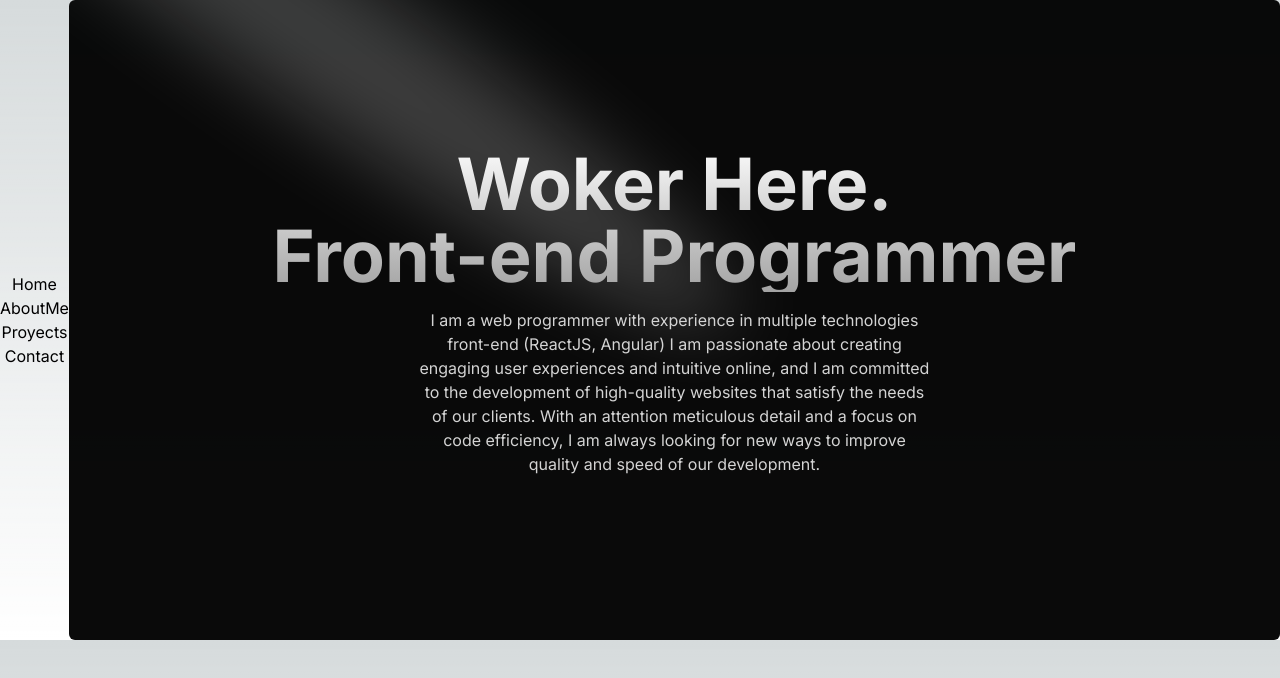
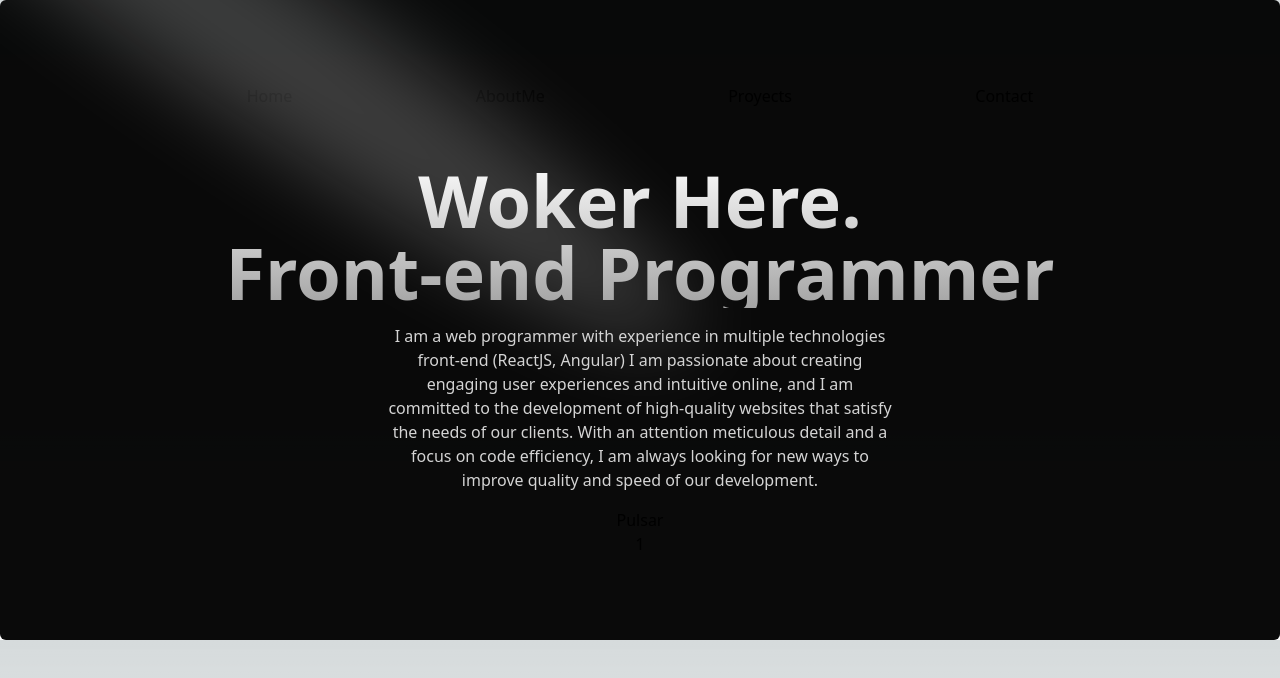
Before and after one commit to woker21/woker, a Next.js app: page / in a window 1280 px wide. Shown: the top 678 px of the page. Built offline with nearby package versions, Linux system fonts and the light colour scheme.

Commit message:
asdasdas

```diff
--- a/app/components/menu.jsx
+++ b/app/components/menu.jsx
@@ -1,10 +1,12 @@
 import Link from 'next/link'
+
 
 
 const Menu = () => {
     return (
     <>
-    <ul>
+    <ul className='flex gap-2.5 w-3/4	justify-around	mb-14	'>
+
         <li>
             <Link href={'/'}>Home</Link>
         </li>
@@ -17,9 +19,8 @@ const Menu = () => {
         <li>
             <Link href={'/contact'}>Contact</Link>
         </li>
-        <li>
 
-        </li>
+
     </ul>
     </>
     );
--- /dev/null
+++ b/app/components/ui/presentspotligh.jsx
@@ -0,0 +1,28 @@
+
+
+
+const Presentacion = () => {
+    return (
+        <>
+            <div className=" p-4 max-w-7xl  mx-auto relative z-10  w-full pt-20 md:pt-0">
+                <h1 className="text-4xl md:text-7xl font-bold text-center bg-clip-text text-transparent bg-gradient-to-b from-neutral-50 to-neutral-400 bg-opacity-50 ">
+                    Woker Here. <br /> Front-end Programmer
+                </h1>
+                <p className="mt-4 font-normal text-base text-neutral-300 max-w-lg text-center mx-auto">
+                    I am a web programmer with experience in multiple technologies
+                    front-end (ReactJS, Angular)
+                    I am passionate about creating engaging user experiences
+                    and intuitive online, and I am committed to the
+                    development of high-quality websites that satisfy
+                    the needs of our clients. With an attention
+                    meticulous detail and a focus on code efficiency,
+                    I am always looking for new ways to improve
+                    quality and speed of our development.
+                </p>
+            </div>
+
+        </>
+    );
+}
+
+export default Presentacion;
--- a/app/globals.css
+++ b/app/globals.css
@@ -24,10 +24,7 @@ body {
       rgb(var(--background-end-rgb))
     )
     rgb(var(--background-start-rgb));
-    display: flex;
-    align-items: center;
-    justify-content: center;
-    text-align: center;
+
 }
 
 .woker{
--- a/app/layout.tsx
+++ b/app/layout.tsx
@@ -1,27 +1,27 @@
 import type { Metadata } from "next";
 import { Inter } from "next/font/google";
 import "./globals.css";
-import Menu  from "./components/menu";
+import Menu from "./components/menu";
 
-const inter = Inter({ subsets: ["latin"] });
 
-export const metadata: Metadata = {
-  title: "Woker",
-  description: "Creado por Woker",
-};
+// const inter = Inter({ subsets: ["latin"] });
 
-export default function RootLayout({
-  children,
-}: Readonly<{
-  children: React.ReactNode;
-}>) {
+// export const metadata: Metadata = {
+//   title: "Woker",
+//   description: "Creado por Woker",
+// };
+
+export default function RootLayout({ children, }:
+  Readonly<{
+    children: React.ReactNode;
+  }>) {
   return (
-    <html lang="es">
-      <body className={inter.className}>
 
-        <Menu/>
+
+      <>
         {children}
-      </body>
-    </html>
+      </>
+
+
   );
 }
--- a/app/page.tsx
+++ b/app/page.tsx
@@ -1,35 +1,36 @@
-import Image from "next/image";
+'use client'
 import { Spotlight } from "./components/ui/Spotlight";
-import { cn } from "./utils/cn";
+import Menu from "./components/menu";
+import Presentacion from "../app/components/ui/presentspotligh"
+
+import { useState } from "react";
 
 
 
 
 export default function SpotlightPreview() {
-  return (
-    <div className="h-[40rem] w-full rounded-md flex md:items-center md:justify-center bg-black/[0.96] antialiased bg-grid-white/[0.02] relative overflow-hidden">
-      <Spotlight
-        className="-top-40 left-0 md:left-60 md:-top-20"
-        fill="white"
-      />
+
+  const [ver, setVer] = useState(1);
 
 
-      <div className=" p-4 max-w-7xl  mx-auto relative z-10  w-full pt-20 md:pt-0">
-        <h1 className="text-4xl md:text-7xl font-bold text-center bg-clip-text text-transparent bg-gradient-to-b from-neutral-50 to-neutral-400 bg-opacity-50">
-          Woker Here. <br /> Front-end Programmer
-        </h1>
-        <p className="mt-4 font-normal text-base text-neutral-300 max-w-lg text-center mx-auto">
-          I am a web programmer with experience in multiple technologies
-          front-end (ReactJS, Angular)
-          I am passionate about creating engaging user experiences
-          and intuitive online, and I am committed to the
-          development of high-quality websites that satisfy
-          the needs of our clients. With an attention
-          meticulous detail and a focus on code efficiency,
-          I am always looking for new ways to improve
-          quality and speed of our development.
-        </p>
+  return (
+
+
+      <div className="h-[40rem] w-full rounded-md flex md:items-center md:justify-center bg-black/[0.96] antialiased bg-grid-white/[0.02] relative overflow-hidden flex-col">
+        <Spotlight
+          className="-top-40 left-0 md:left-60 md:-top-20"
+          fill="white"
+        />
+        <Menu />
+        <Presentacion />
+
+        <button onClick={()=> setVer(ver + 1)}>Pulsar</button>
+
+        {ver}
       </div>
-    </div>
+
+
+
+
   );
 }
```
Also changed, not shown: .cspell/custom-dictionary-workspace.txt (added).
